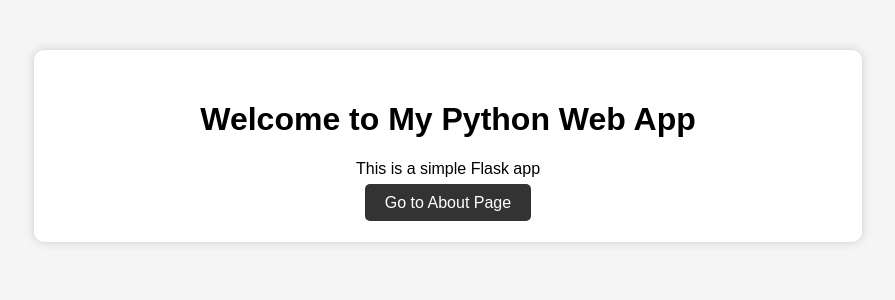
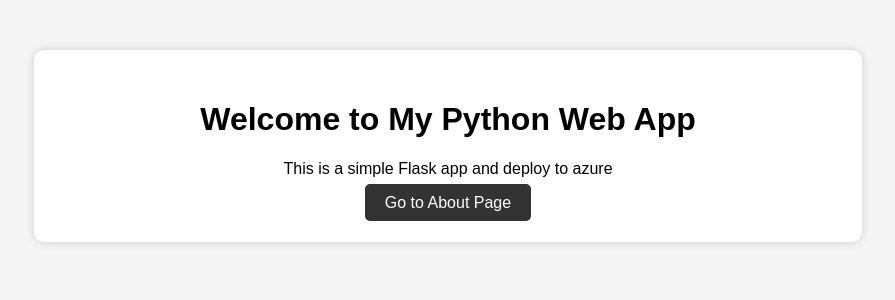
Before and after one commit to Ahmad0175ahmad/my-single-page, a Python web app: template templates/index.html in a window 1280 px wide. Shown: the part 53-353 px from the top of the page, without its empty margins (192-1087 px from the left). Run offline with Jinja, Linux system fonts and the light colour scheme; the template is opened without the code that fills it, so the values that code supplies are empty.

Commit message:
new change made

```diff
--- a/templates/index.html
+++ b/templates/index.html
@@ -13,7 +13,7 @@
 
 <div class="container">
     <h1>Welcome to My Python Web App</h1>
-    <p>This is a simple Flask app</p>
+    <p>This is a simple Flask app and deploy to azure</p>
     <a class="btn" href="/about">Go to About Page</a>
 </div>
 
```
